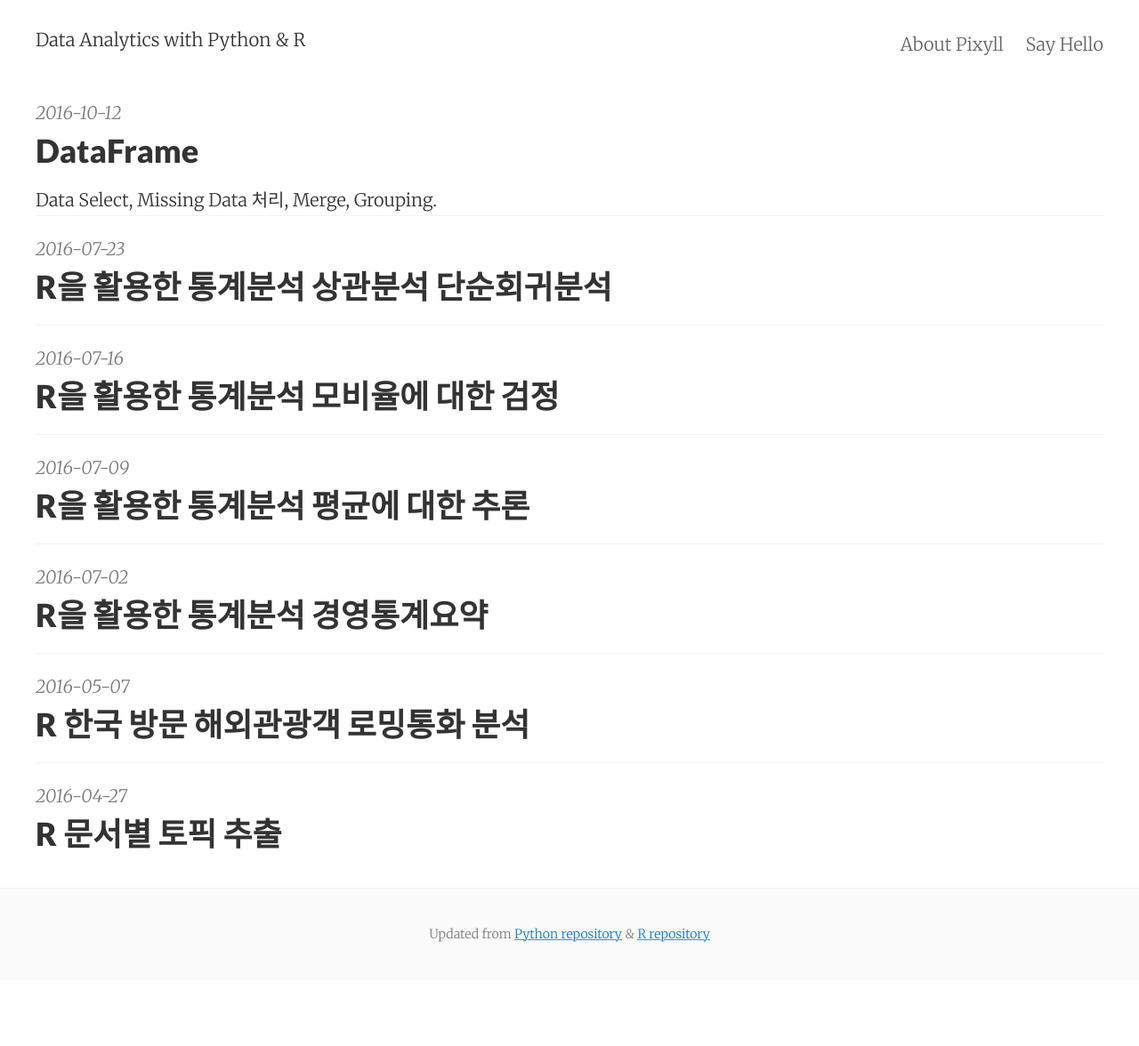
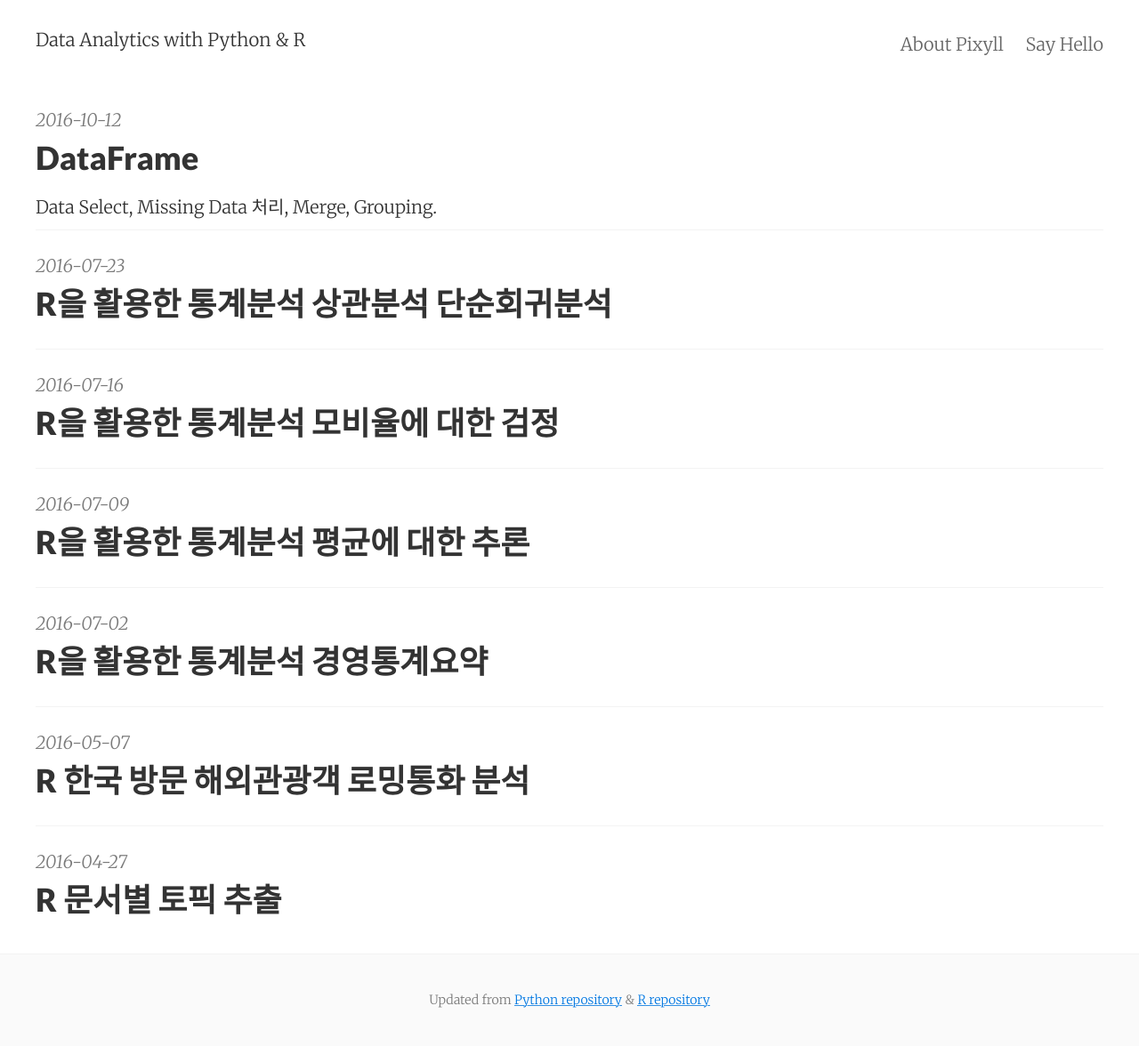
Before and after one commit to woosa7/woosa7.github.io, a Jekyll site: the page built from index.html, in a window 1280 px wide. Shown: the whole page at 89% size. Built offline with Jekyll 4.4.1, drawn with Linux system fonts in a browser that asks for light colours; the list of posts is cut into pages by our own code; before the commit the page ends 1102 px from its top, so only the background shows below that.

Commit message:
Change Theme

```diff
--- a/_sass/_posts.scss
+++ b/_sass/_posts.scss
@@ -4,7 +4,7 @@
 }
 
 .posts .post {
-  margin-bottom: 0.75em;
+  margin-bottom: 0.5em;
   border-bottom: thin solid #f3f3f3;
 }
 
--- a/_sass/basscss/_utility-white-space.scss
+++ b/_sass/basscss/_utility-white-space.scss
@@ -158,8 +158,8 @@
 }
 
 .py3 {
-  padding-top: $space-0;
-  padding-bottom: $space-0;
+  padding-top: $space-1;
+  padding-bottom: $space-1;
 }
 
 .px3 {
```
